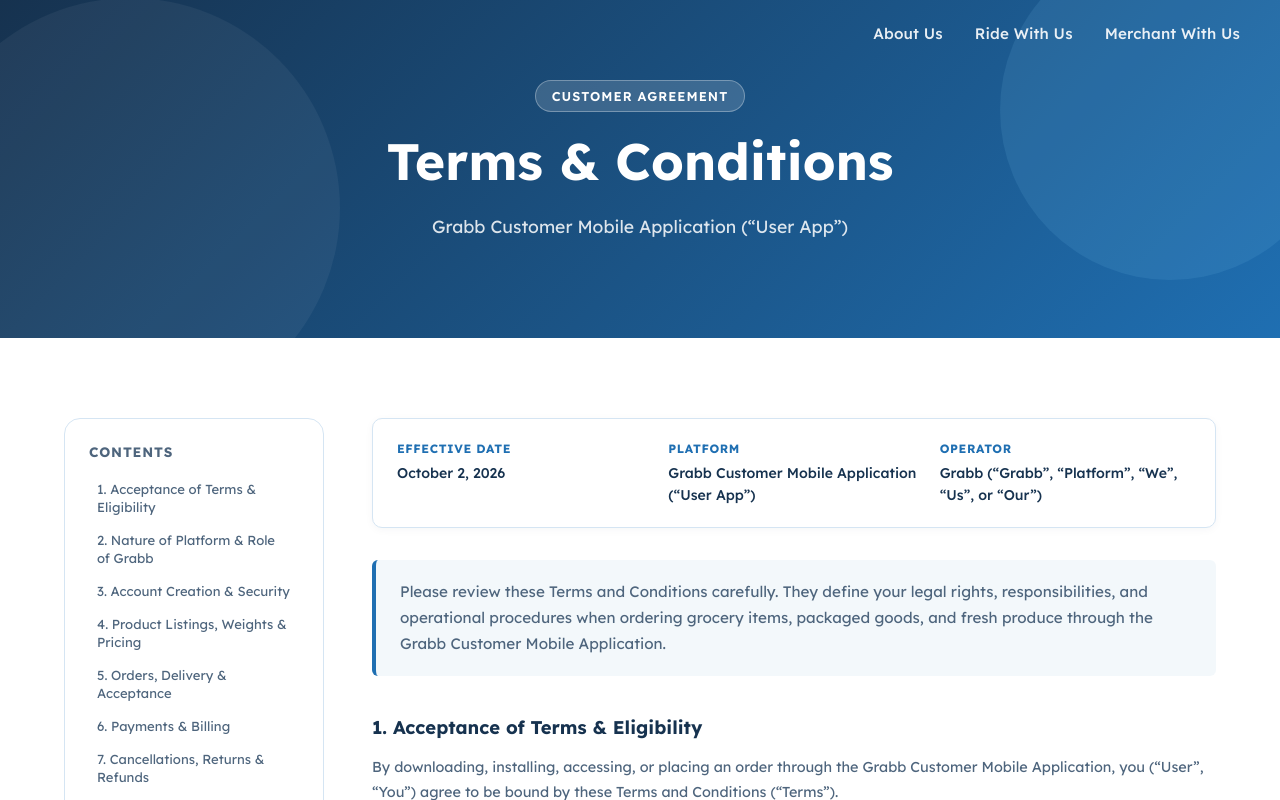
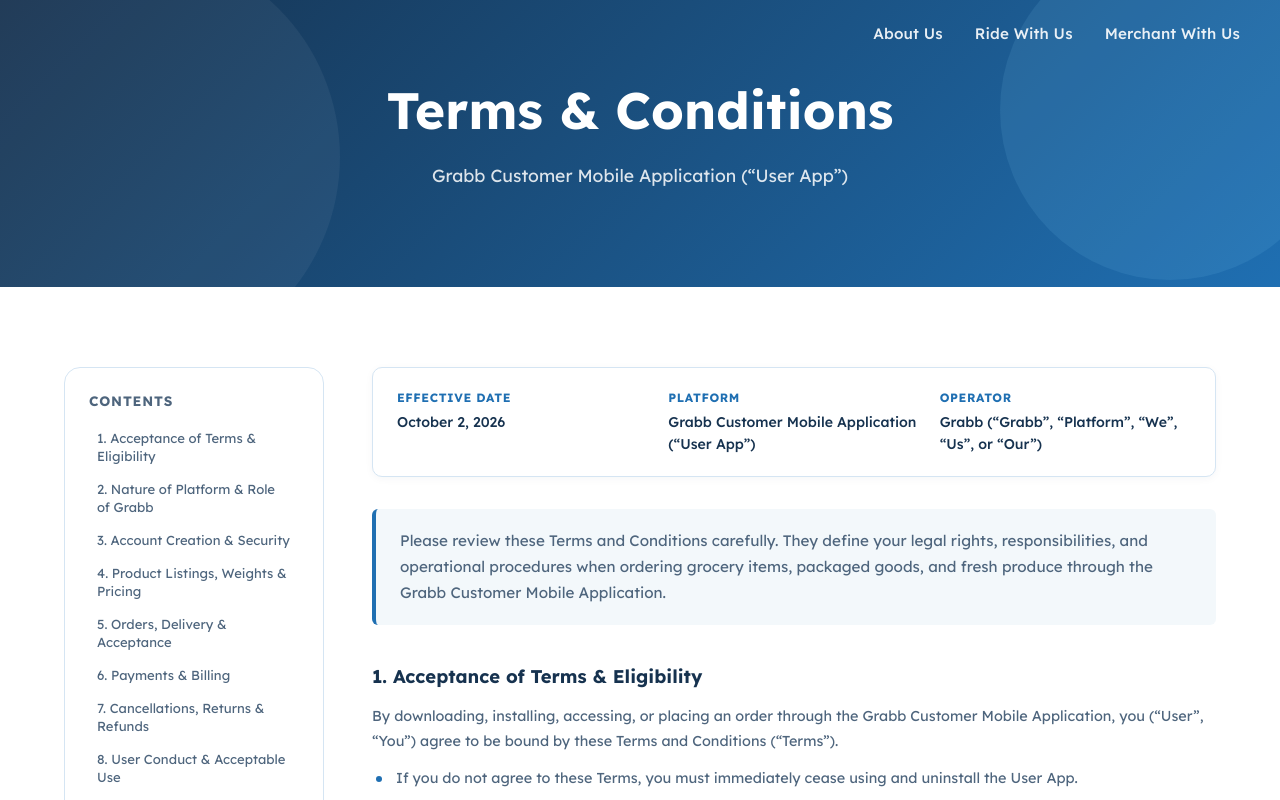
Before and after one commit to Keshx-3/grabb-website, a React (Vite) app: page /terms-and-conditions in a window 1280 px wide. Shown: the top 800 px of the page. Built offline with nearby package versions, Linux system fonts and the light colour scheme.

Commit message:
Remove Customer Agreement badge from Terms & Conditions page

```diff
--- a/src/pages/TermsAndConditions.jsx
+++ b/src/pages/TermsAndConditions.jsx
@@ -219,7 +219,6 @@
     <div className="info-page">
       {/* Hero */}
       <section className="info-hero info-hero-sm">
-        <span className="info-hero-badge">Customer Agreement</span>
         <h1 className="info-hero-title">Terms & Conditions</h1>
         <p className="info-hero-subtitle">
           Grabb Customer Mobile Application (“User App”)
```
